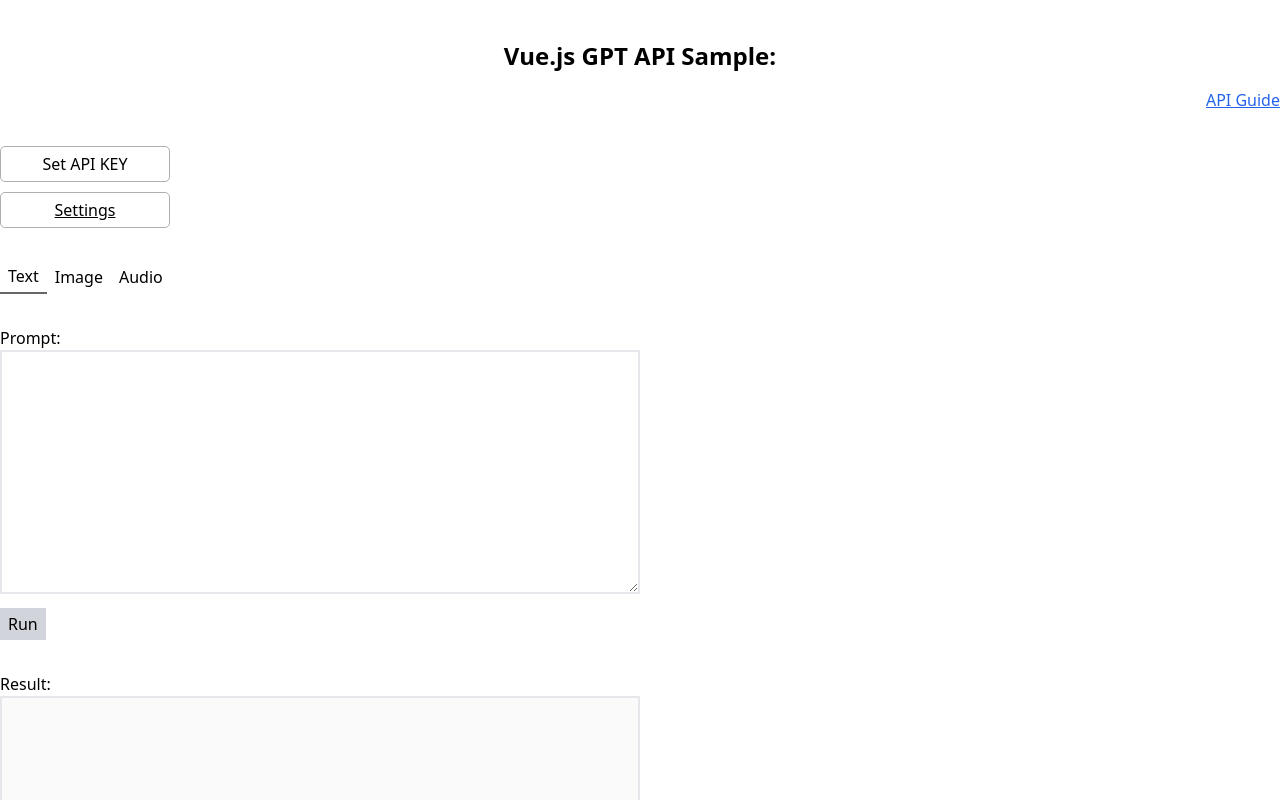
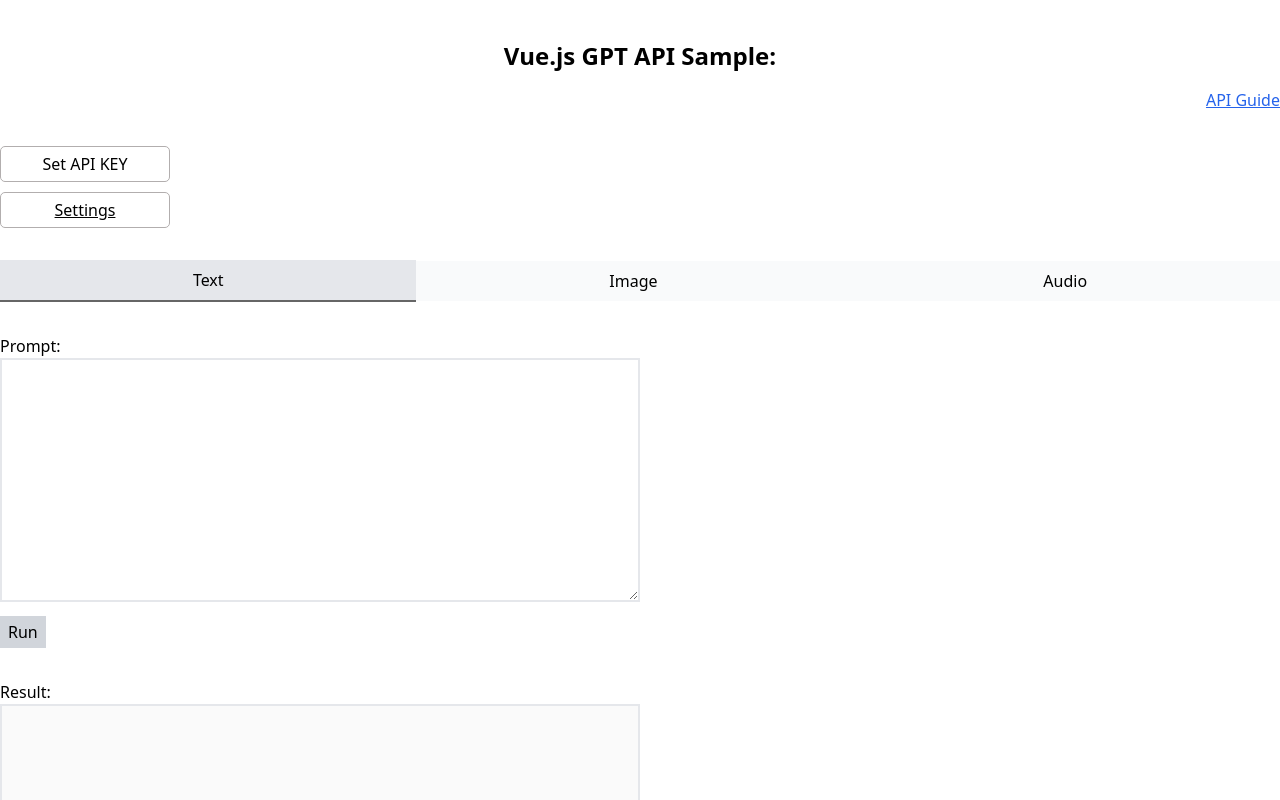
Before and after one commit to Kypaku/vue-gpt-playground, a Vue app: page / in a window 1280 px wide. Shown: the top 800 px of the page. Built offline with nearby package versions, Linux system fonts and the light colour scheme; no server answers.

Commit message:
tab style changed-2

```diff
--- a/src/components/misc/Tabs.vue
+++ b/src/components/misc/Tabs.vue
@@ -1,9 +1,12 @@
 <template>
     <ul class="tabs flex items-center">
         <li
-            class="tab px-2 py-1 cursor-pointer"
-            :class="{active: value ? (value === tab.value) : i === 0}"
-            v-for="(tab, i) in tabs" :key="i"
+            class="tab px-4 py-2 cursor-pointer flex-grow text-center bg-gray-50 hover:bg-gray-200"
+            :class="{
+                'active bg-gray-200': value ? value === tab.value : i === 0,
+            }"
+            v-for="(tab, i) in tabs"
+            :key="i"
             @click="$emit('update:value', tab.value)"
         >
             <span>{{ tab.label }}</span>
@@ -11,46 +14,32 @@
     </ul>
 </template>
 
-<script lang='ts'>
-    import { defineComponent, PropType } from "vue"
-    ;
+<script lang="ts">
+import { defineComponent, PropType } from "vue";
 
 export interface ITab {
-        label: string
-        value: string
+    label: string;
+    value: string;
 }
 
 export default defineComponent({
     props: {
         tabs: Object as PropType<ITab[]>,
         value: String,
+    },
+    components: {},
+    data() {
+        return {};
+    },
+    computed: {},
+    methods: {},
 
-        },
-        components: {
-
-        },
-        data() {
-            return {
-
-            };
-        },
-        computed: {
-
-        },
-        methods: {
-
-        },
-
-        watch: {
-
-        },
+    watch: {},
 });
-
 </script>
 
 <style lang="scss" scoped>
-    .active{
+.active {
     border-bottom: 2px solid rgb(102, 102, 102);
 }
-
 </style>
```
Lines whose indentation alone changed are shown as unchanged.
